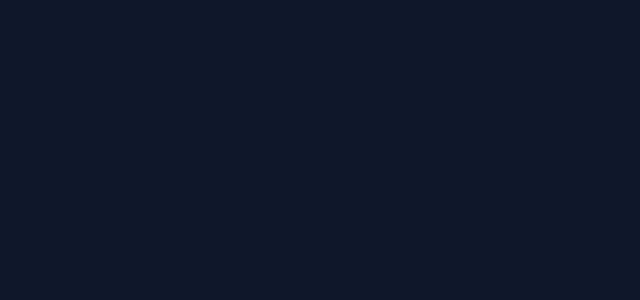
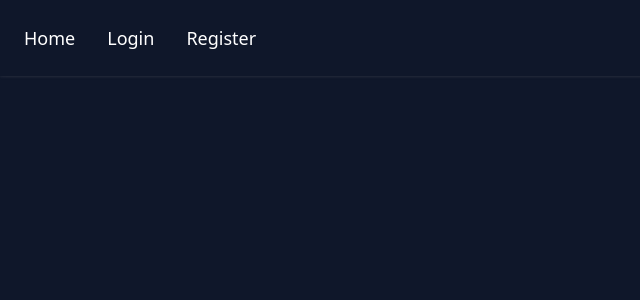
Before and after one commit to krystiano13/heatmapper, a React (Vite) app in the folder client/: page / in a window 1280 px wide. Shown: the top 300 px of the page, without its empty margins (0-640 px from the left). Built offline with nearby package versions, Linux system fonts and the light colour scheme.

Commit message:
create styles for navbar component

```diff
--- a/client/src/App.tsx
+++ b/client/src/App.tsx
@@ -2,6 +2,9 @@ import { BrowserRouter, Routes, Route } from "react-router-dom";
 
 // contexts
 import { UserContextProvider } from "./contexts/UserContext";
+
+//components
+import { Navbar } from "./components/Navbar";
 
 // views
 import { Home } from "./views/Home";
@@ -13,6 +16,7 @@ export function App() {
     <UserContextProvider>
       <main className="w-[100vw] h-[100vh] bg-slate-900">
         <BrowserRouter>
+          <Navbar />
           <Routes>
             <Route path="/" element={<Home />} />
             <Route path="/login" element={<Login />} />
--- /dev/null
+++ b/client/src/components/Navbar.tsx
@@ -0,0 +1,19 @@
+import { NavLink, useNavigate } from "react-router-dom";
+
+export function Navbar() {
+  const navigate = useNavigate();
+
+  return (
+    <nav className="flex gap-8 items-center p-6 fixed w-full navbar-shadow">
+      <NavLink className="text-white text-lg font-medium" to="/">
+        Home
+      </NavLink>
+      <NavLink className="text-white text-lg font-medium" to="/login">
+        Login
+      </NavLink>
+      <NavLink className="text-white text-lg font-medium" to="/register">
+        Register
+      </NavLink>
+    </nav>
+  );
+}
--- a/client/src/index.css
+++ b/client/src/index.css
@@ -1,3 +1,33 @@
 @tailwind base;
 @tailwind components;
 @tailwind utilities;
+
+.navbar-shadow {
+  box-shadow: rgba(158, 158, 158, 0.1) 0px 1px 3px 0px,
+    rgba(158, 158, 158, 0.06) 0px 1px 2px 0px;
+}
+
+nav a {
+  position: relative;
+  transition: transform 250ms;
+}
+
+nav a:hover {
+  transform: translateY(-3px);
+}
+
+nav a::before {
+  content: "";
+  position: absolute;
+  width: 100%;
+  height: 2px;
+  bottom: 0;
+  left: 0;
+  background-color: #fff;
+  transform: scaleX(0);
+  transition: all 250ms ease-in-out 0s;
+}
+
+nav a:hover::before {
+  transform: scaleX(1);
+}
```
